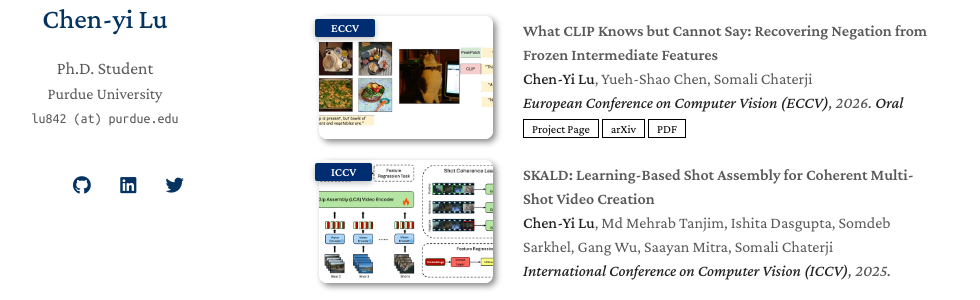
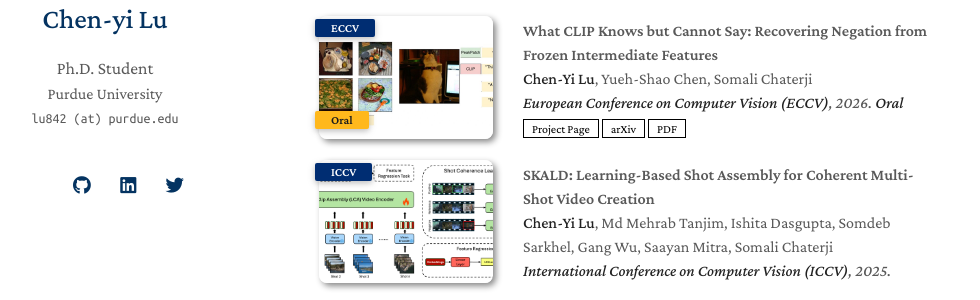
Before and after one commit to StevenCYLu/StevenCYLu.github.io, a Jekyll site: the page built from publications.md, in a window 1280 px wide. Shown: the part 211-511 px from the top of the page, without its empty margins (171-1151 px from the left). Built offline with Jekyll 4.4.1, drawn with Linux system fonts in a browser that asks for light colours; nearby versions of some CDN libraries; a style sheet for code colours, icons or effects is not loaded.

Commit message:
Flag the oral on the PeakPatch thumbnail
A gold chip in the thumbnail's bottom-left, under the ECCV badge. The
theme pins every <abbr> in .abbr to the same top/left, so a second badge
stacked there would have landed underneath the first; anchoring this one
to the bottom keeps it clear of a badge whose height moves with the
inherited font size. .badge forces #fff text, hence the !important.

Co-Authored-By: Claude Opus 5 (1M context) <noreply@anthropic.com>

```diff
--- a/assets/css/publications-no-dark-mode.css
+++ b/assets/css/publications-no-dark-mode.css
@@ -48,6 +48,8 @@ blockquote { background: var(--global-bg-color); border-left: 2px solid var(--gl
 
 .publications ol.bibliography li .abbr .award { color: var(--global-theme-color) !important; border: 1px solid var(--global-theme-color); }
 
+.publications ol.bibliography li .abbr abbr.oral { background-color: var(--global-hover-color); color: #1c1c1c !important; top: auto; bottom: 10px; }
+
 .publications ol.bibliography li .title { font-weight: bolder; }
 
 .publications ol.bibliography li .author a { border-bottom: 1px var(--global-theme-color); }
--- a/assets/css/publications.css
+++ b/assets/css/publications.css
@@ -50,6 +50,8 @@ blockquote { background: var(--global-bg-color); border-left: 2px solid var(--gl
 
 .publications ol.bibliography li .abbr .award { color: var(--global-theme-color) !important; border: 1px solid var(--global-theme-color); }
 
+.publications ol.bibliography li .abbr abbr.oral { background-color: var(--global-hover-color); color: #1c1c1c !important; top: auto; bottom: 10px; }
+
 .publications ol.bibliography li .title { font-weight: bolder; }
 
 .publications ol.bibliography li .author a { border-bottom: 1px var(--global-theme-color); }
--- a/publications.md
+++ b/publications.md
@@ -15,6 +15,7 @@ permalink: /publications/
   <div class="col-sm-3 abbr" style="position: relative;padding-right: 15px;padding-left: 15px;">
     <img src="/assets/img/peakpatch.jpg" class="teaser img-fluid z-depth-1">
     <abbr class="badge">ECCV</abbr>
+    <abbr class="badge oral">Oral</abbr>
   </div>
   <div class="col-sm-9" style="position: relative;padding-right: 15px;padding-left: 20px;">
     <div class="title">What CLIP Knows but Cannot Say: Recovering Negation from Frozen Intermediate Features</div>
```
Also changed, not shown: _includes/publications.md (+1 -0 lines).
